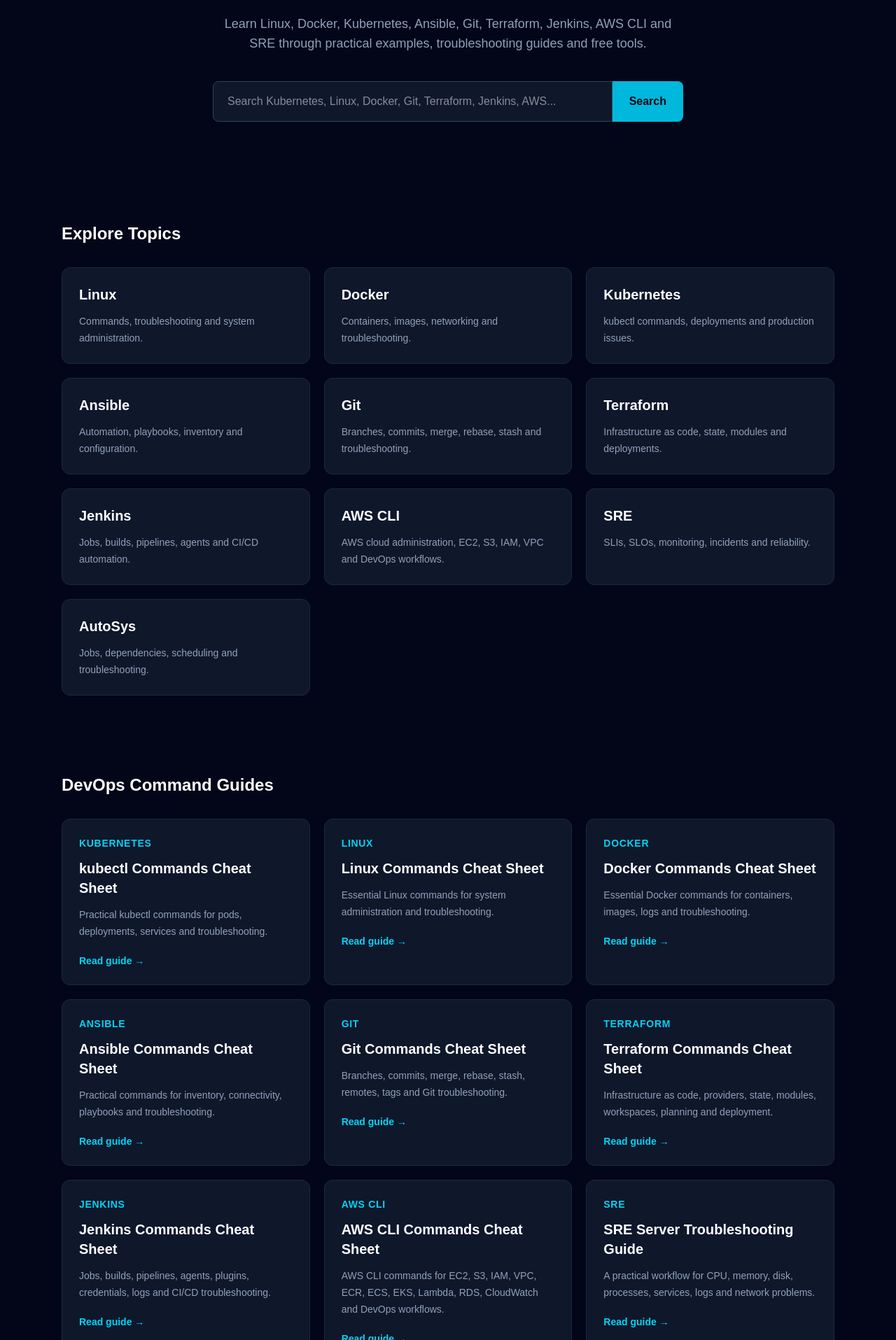
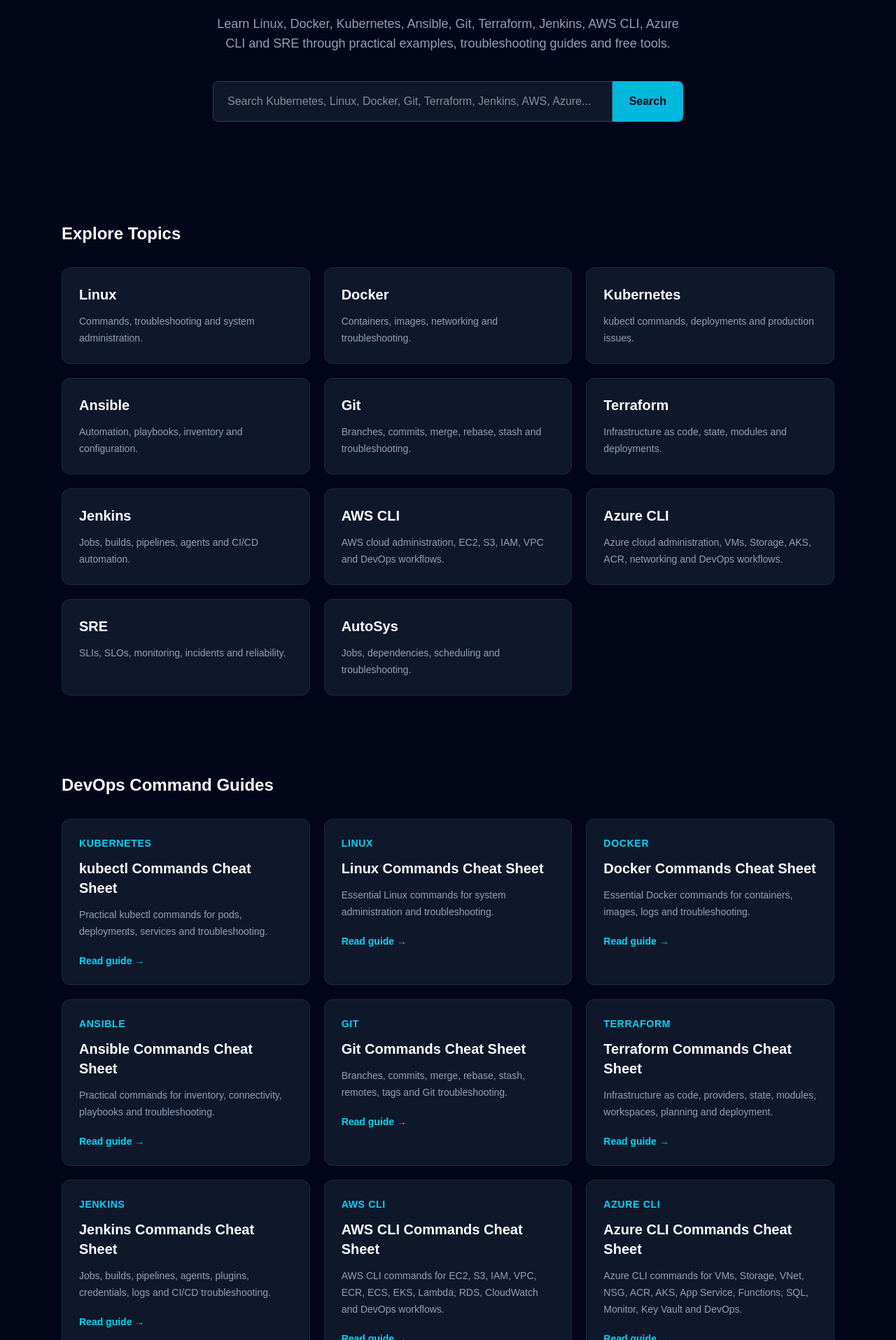
Before and after one commit to abhkchavan/devops-toolbox, a Next.js app: page / in a window 1280 px wide. Shown: the part 325-2240 px from the top of the page at 70% size. Built offline with nearby package versions, Linux system fonts and the light colour scheme.

Commit message:
Add Azure CLI to homepage

```diff
--- a/src/app/page.tsx
+++ b/src/app/page.tsx
@@ -76,15 +76,15 @@ export default function Home() {
 
         <p className="mx-auto mt-6 max-w-2xl text-lg text-slate-400">
           Learn Linux, Docker, Kubernetes, Ansible, Git, Terraform, Jenkins,
-          AWS CLI and SRE through practical examples, troubleshooting guides
-          and free tools.
+          AWS CLI, Azure CLI and SRE through practical examples,
+          troubleshooting guides and free tools.
         </p>
 
         {/* Search */}
         <div className="mx-auto mt-10 flex max-w-2xl">
           <input
             type="text"
-            placeholder="Search Kubernetes, Linux, Docker, Git, Terraform, Jenkins, AWS..."
+            placeholder="Search Kubernetes, Linux, Docker, Git, Terraform, Jenkins, AWS, Azure..."
             className="w-full rounded-l-lg border border-slate-700 bg-slate-900 px-5 py-4 text-white outline-none focus:border-cyan-500"
             value={search}
             onChange={(e) => setSearch(e.target.value)}
@@ -142,6 +142,10 @@ export default function Home() {
             [
               "AWS CLI",
               "AWS cloud administration, EC2, S3, IAM, VPC and DevOps workflows.",
+            ],
+            [
+              "Azure CLI",
+              "Azure cloud administration, VMs, Storage, AKS, ACR, networking and DevOps workflows.",
             ],
             [
               "SRE",
@@ -355,6 +359,29 @@ export default function Home() {
             </p>
           </a>
 
+          {/* Azure */}
+          <a
+            href="/azure/azure-cli"
+            className="block rounded-xl border border-slate-800 bg-slate-900 p-6 transition hover:border-cyan-500 hover:bg-slate-800"
+          >
+            <p className="text-sm font-semibold uppercase tracking-wider text-cyan-400">
+              Azure CLI
+            </p>
+
+            <h4 className="mt-3 text-xl font-semibold">
+              Azure CLI Commands Cheat Sheet
+            </h4>
+
+            <p className="mt-3 text-sm leading-6 text-slate-400">
+              Azure CLI commands for VMs, Storage, VNet, NSG, ACR, AKS,
+              App Service, Functions, SQL, Monitor, Key Vault and DevOps.
+            </p>
+
+            <p className="mt-5 text-sm font-semibold text-cyan-400">
+              Read guide →
+            </p>
+          </a>
+
           {/* SRE */}
           <a
             href="/sre/sre-troubleshooting"
```
